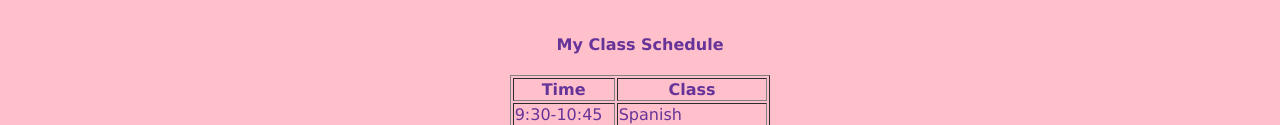
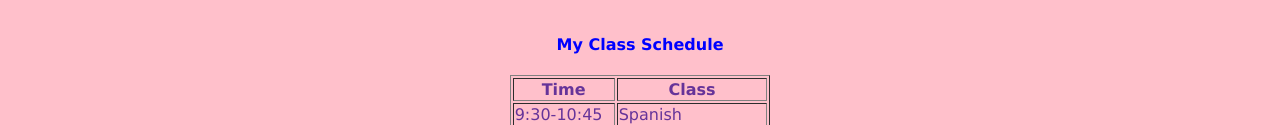
Before and after one commit to amm63492/amm63492.github.io, a plain HTML site: page index.html in a window 1280 px wide. Shown: the part 923-1048 px from the top of the page. Drawn offline with Linux system fonts and the light colour scheme.

Commit message:
Update index.html

```diff
--- a/index.html
+++ b/index.html
@@ -6,6 +6,7 @@
 	<style type="text/css">
 		H2 {color:blue}
 		H1 {color:blue}
+		H4 {color:blue}
 		body {background-color:pink}
 		P {color:RebeccaPurple}
 		p {font-family: "Verdana"}
```
